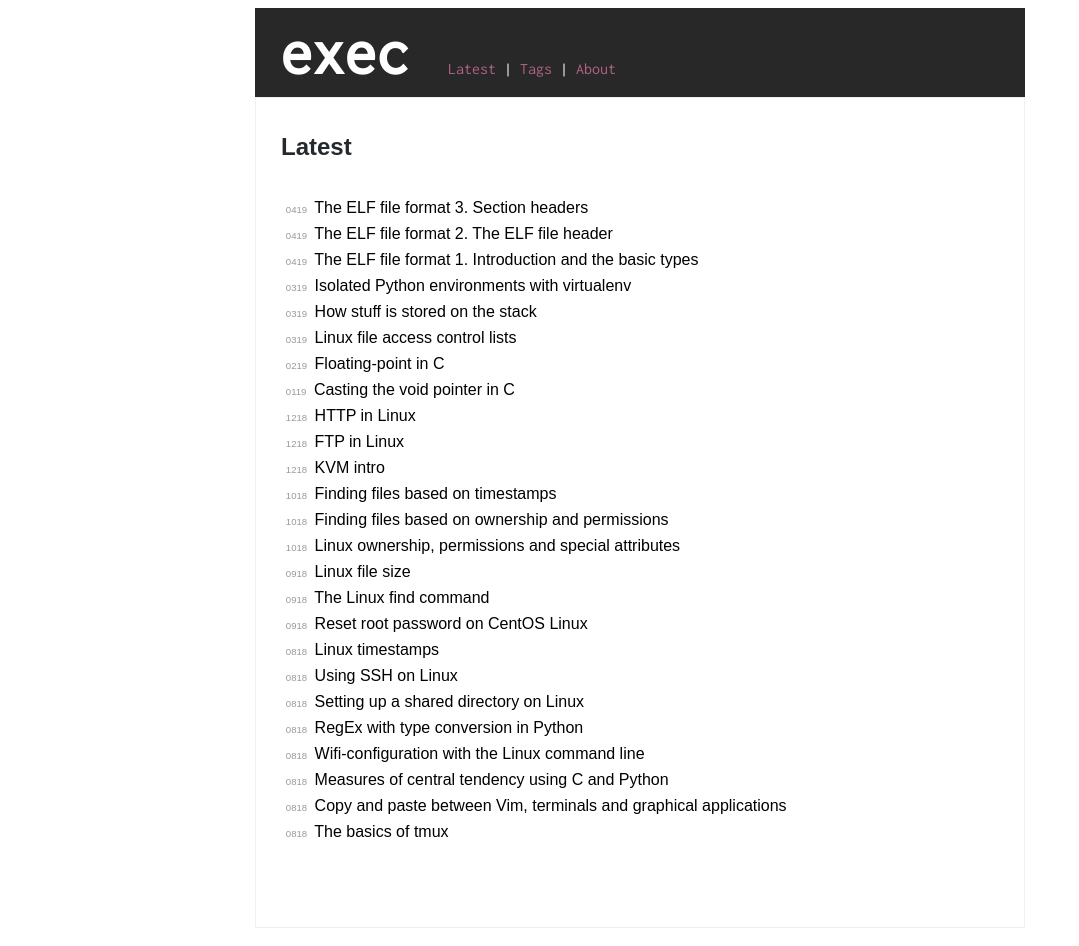
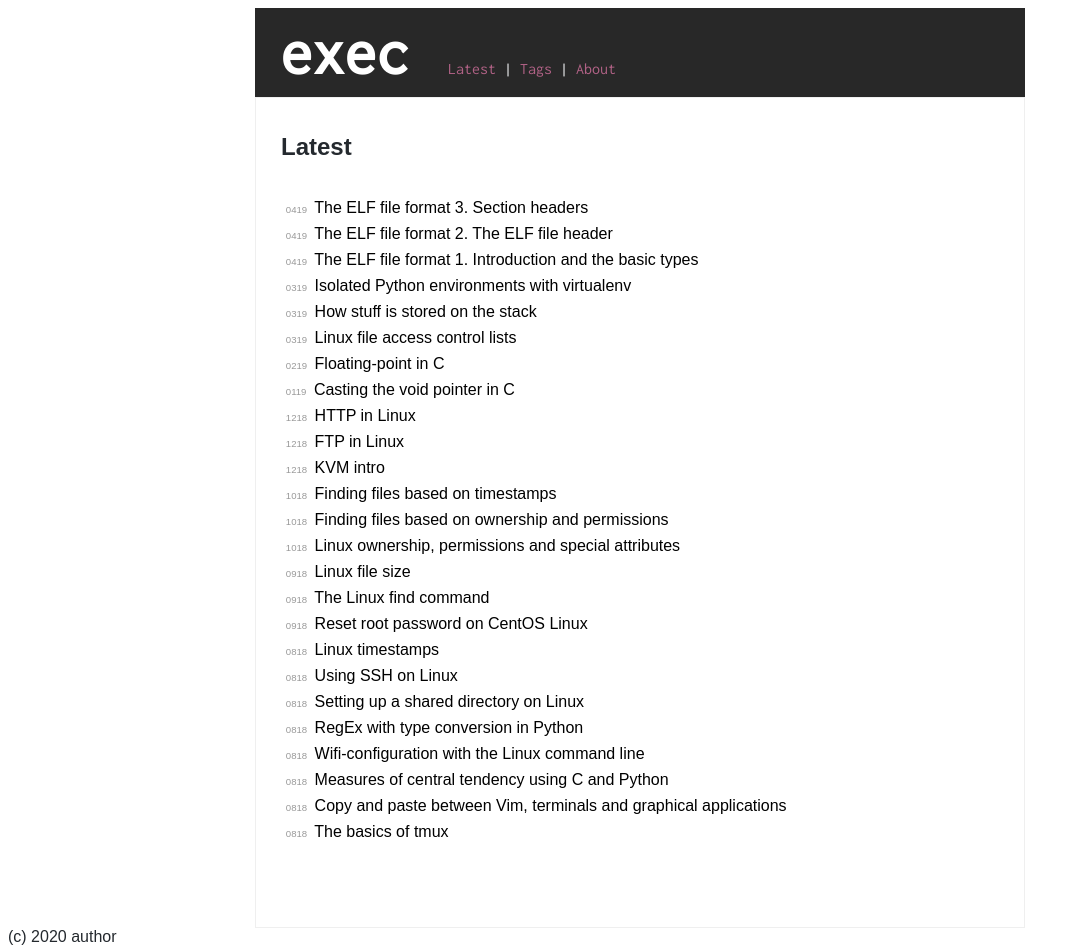
Before and after one commit to execas/execas.github.io, a Jekyll site: the page built from index.html, in a window 1280 px wide. Shown: the whole page, without its empty margins (0-1079 px from the left). Built offline with Jekyll 4.4.1, drawn with Linux system fonts in a browser that asks for light colours.

Commit message:
Update default.html

```diff
--- a/_layouts/default.html
+++ b/_layouts/default.html
@@ -23,4 +23,7 @@
   </div>
   {{ content }}
   </body>
+    <div class="footer">
+   (c) 2020 author
+  </div>
 </html>
```
